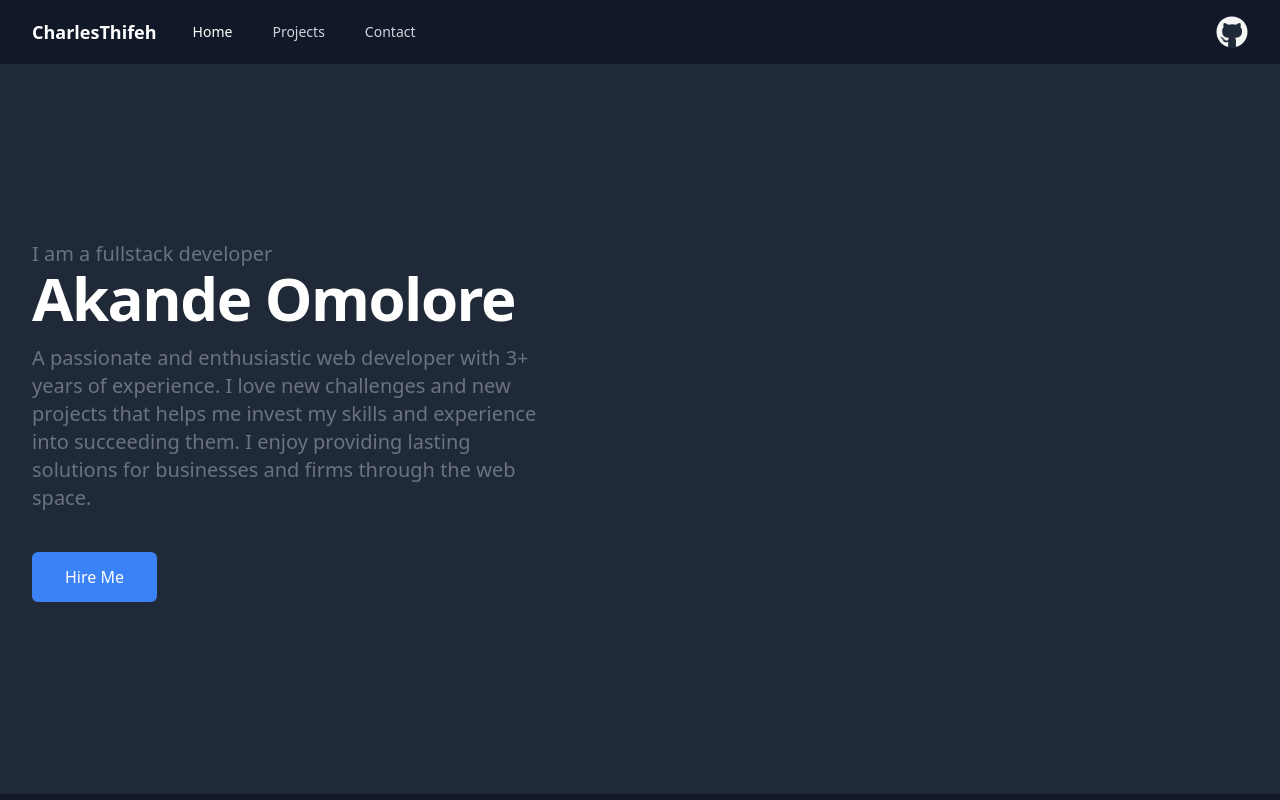
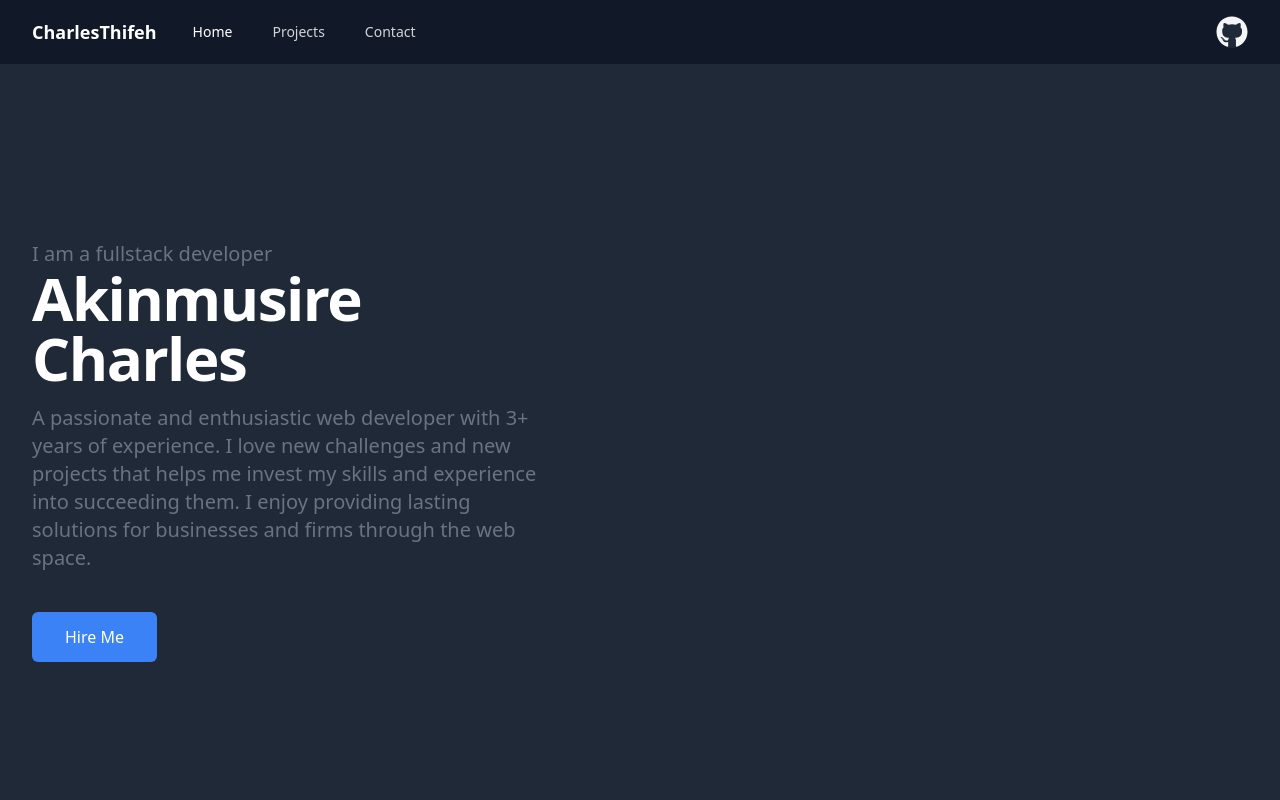
Before and after one commit to Charles-Thifeh/myportfolio, a Vue app: page / in a window 1280 px wide. Shown: the top 800 px of the page. Built offline with nearby package versions, Linux system fonts and the light colour scheme.

Commit message:
Update hero.vue

```diff
--- a/src/components/hero.vue
+++ b/src/components/hero.vue
@@ -6,7 +6,7 @@
         <div class="sm:max-w-lg">
             <p class="mt-4 text-xl text-gray-500">I am a fullstack developer</p>
           <h1 class="text-4xl font font-extrabold tracking-tight text-white sm:text-6xl">
-            Akande Omolore
+            Akinmusire Charles
           </h1>
           <p class="mt-4 text-xl text-gray-500">A passionate and enthusiastic web developer with 3+ years of experience. I love new challenges and new projects that helps me invest my skills and experience into succeeding them. I enjoy providing lasting solutions for businesses and firms through the web space.</p>
         </div>
```
